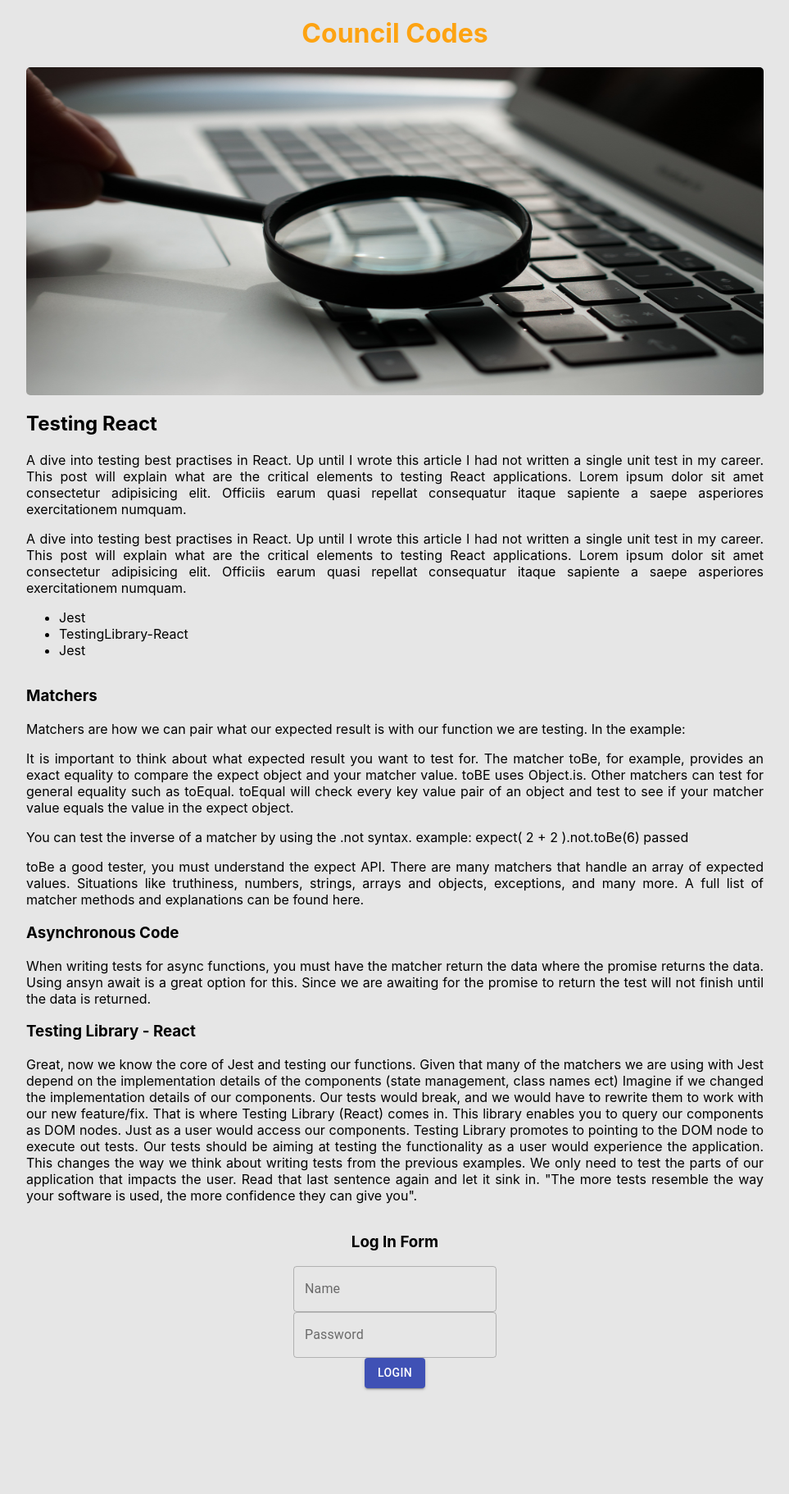
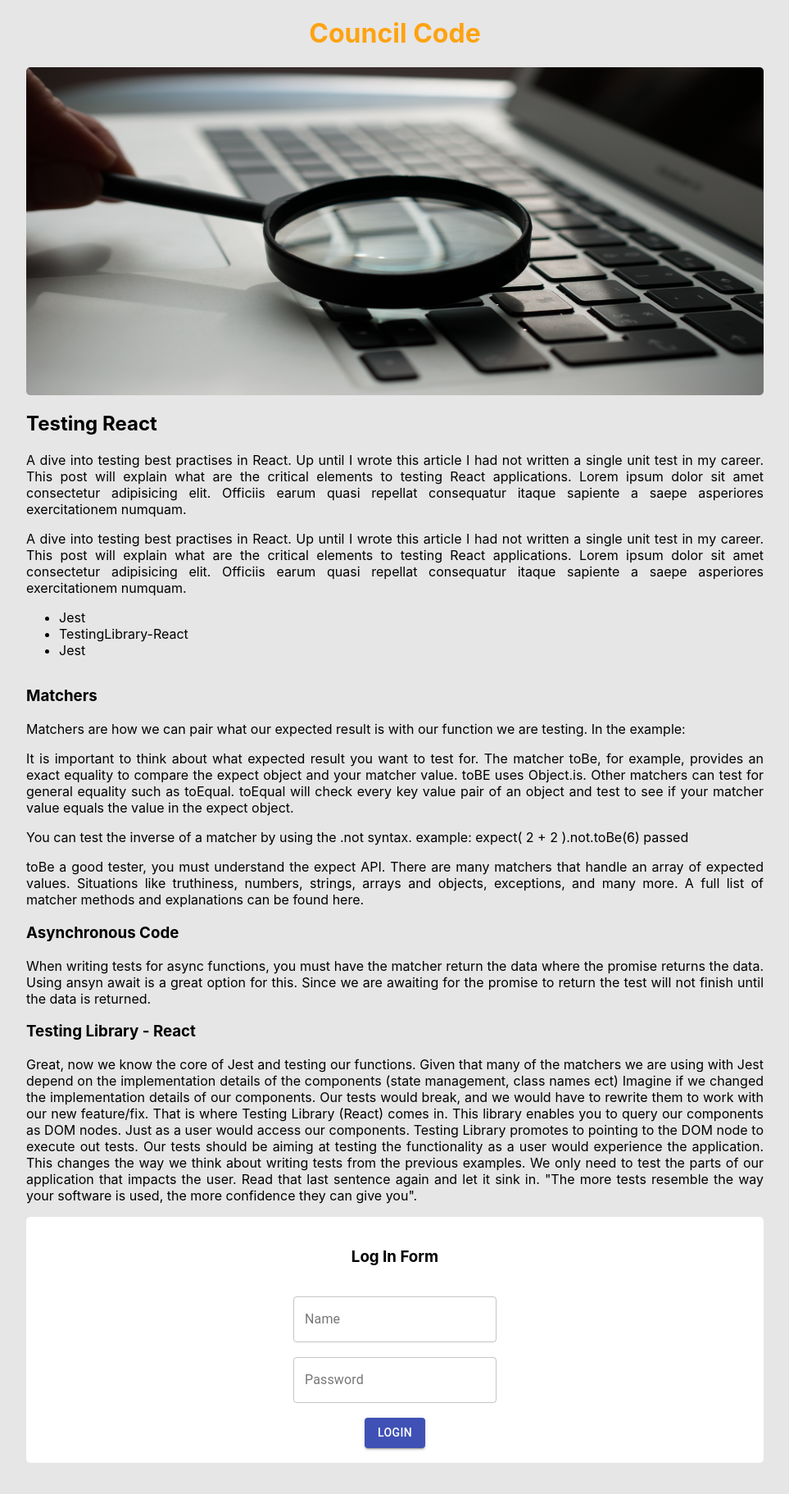
Before and after one commit to councit/council-code, a Next.js app: page / in a window 1280 px wide. Shown: the top 1822 px of the page at 82% size, without its empty margins (158-1121 px from the left). Built offline with nearby package versions, Linux system fonts and the light colour scheme.

Commit message:
Fixed styles on login form

```diff
--- a/components/login-form/login-form.module.css
+++ b/components/login-form/login-form.module.css
@@ -1,8 +1,11 @@
 .container {
+  background-color: var(--white);
+  border-radius: 5px;
   display: flex;
   flex-direction: column;
-  justify-content: center;
+  justify-content: space-evenly;
   align-items: center;
+  min-height: 300px;
 }
 
 .input {
--- a/pages/index.tsx
+++ b/pages/index.tsx
@@ -5,7 +5,7 @@ import LoginForm from "../components/login-form/login-form";
 export default function Home() {
   return (
     <div className={styles.container}>
-      <h1 className={styles.siteTitle}>Council Codes</h1>
+      <h1 className={styles.siteTitle}>Council Code</h1>
       <div className={styles.recentPostContainer}>
         <Image
           className={styles.recentPostImage}
```
